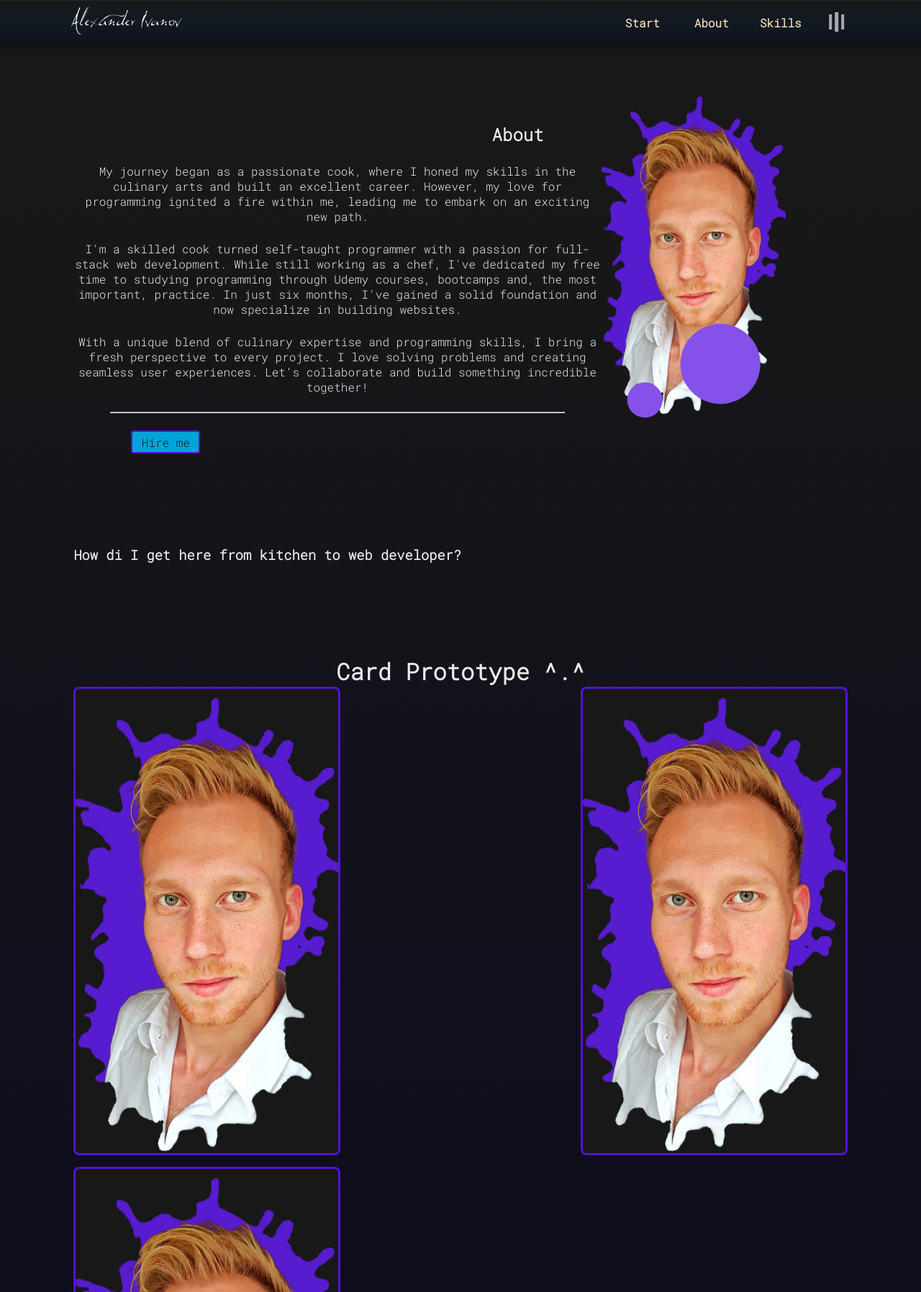
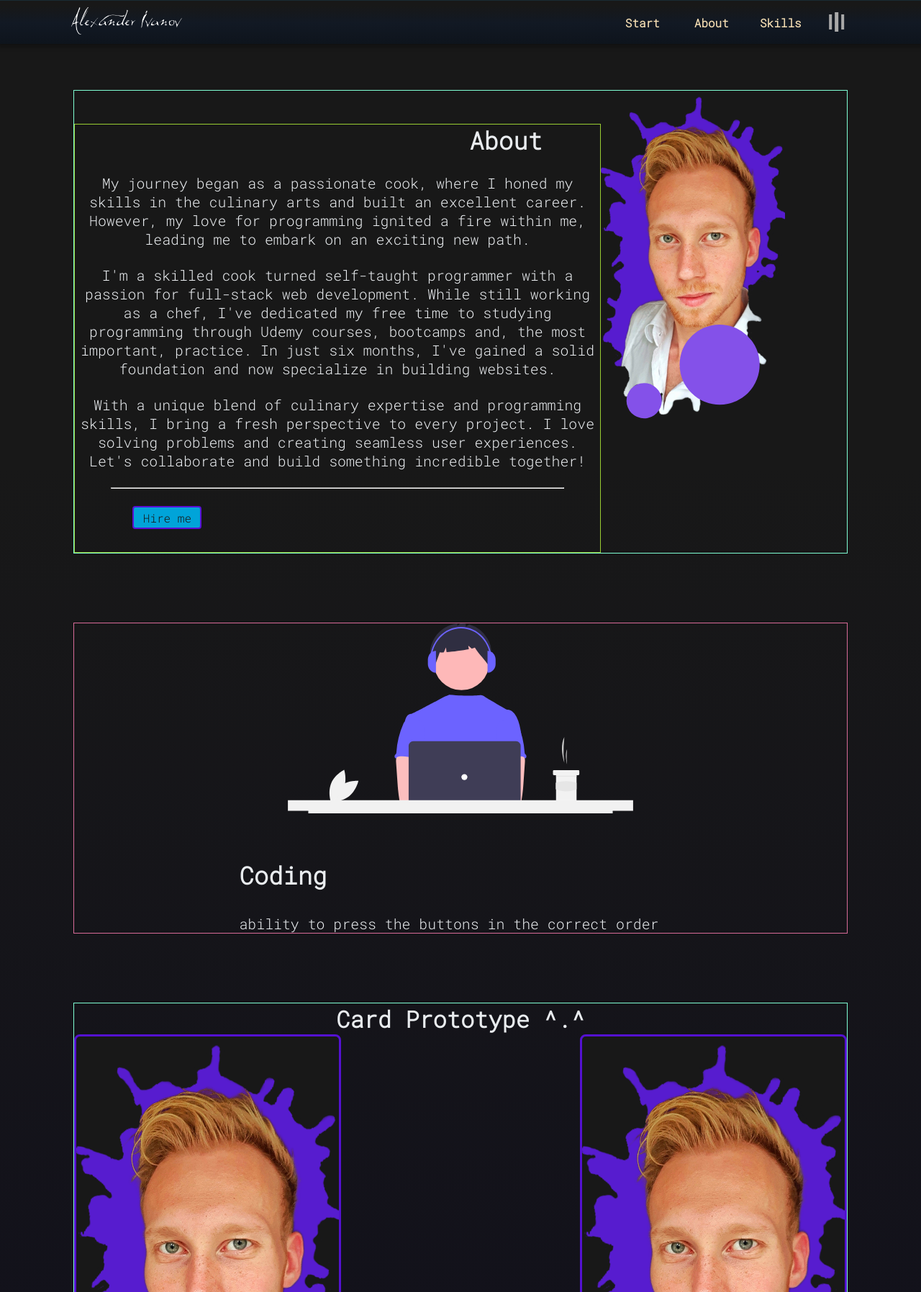
Before and after one commit to fpS-AUDIO/portfolio_django, a Django app: page /portfolio/ in a window 1280 px wide. Shown: the part 799-2594 px from the top of the page at 72% size. Run offline with Django 4.2, Linux system fonts and the light colour scheme.

Commit message:
New Section added - Definition of coding. Adjusted global font-size. Need to add footer social-icons

```diff
--- a/static/css/styles.css
+++ b/static/css/styles.css
@@ -20,6 +20,8 @@
 - @media    when hover is NOT supported (using :active)
 - body
     -- about
+    -- definition of coder
+    -- cards
 - footer
 
 ////////////////////////////////////////////////////////////////////////
@@ -34,6 +36,10 @@
 ////////////////*/
 
 :root {
+
+    --size-font-p: calc(1rem + 0.3vw);
+    --size-font-h2: calc(1.875rem + 0.3vw);
+
     /* this is the default dark theme: */
 
     /* <body> background colors */
@@ -80,7 +86,7 @@
     --clr-media-not-hover-menu-li-active: rgba(37, 71, 87, 0.7);
 
     /* footer */
-    --clr-bg-footer: #181d51;
+    --clr-bg-footer: #12174f;
     --clr-footer-hr-middle: rgb(131, 131, 164);
     --clr-footer-hr-left-right: rgba(211, 221, 223, 0.01);
 
@@ -153,6 +159,14 @@ body {
     background-color: var(--clr-body-bg-1);
     background-image: linear-gradient(180deg, var(--clr-body-bg-1) 30%, var(--clr-body-bg-2) 100%);
     color: var(--clr-primary-text);
+}
+
+p {
+    font-size: var(--size-font-p);
+}
+
+h2 {
+    font-size: var(--size-font-h2);
 }
 
 button,
@@ -353,8 +367,6 @@ textarea {
     padding: 0;
     z-index: 20;
 
-    /* !!!!!!!!!!!!!!!!!!!!! FIX ME !!!!!!!!!!!!!!!!!!!  */
-    /* background-image: linear-gradient(to bottom, , , , , , , , , , , , ); */
     background-color: var(--clr-navbar-bg-1);
     background-image: linear-gradient(180deg, var(--clr-navbar-bg-1) 10%, var(--clr-navbar-bg-2) 50%, var(--clr-navbar-bg-3) 100%);
 
@@ -705,17 +717,22 @@ textarea {
     justify-content: center;
     padding: 0 8%;
     margin: 0 auto;
-    max-width: 100%;
+    max-width: 100vw;
     overflow: hidden;
 }
 
 .div-container-body .div-sub-container {
     z-index: 10;
     margin: 2rem 0;
-    align-items: center;
+    max-width: 100%;
+
     display: flex;
     flex-flow: row wrap;
     justify-content: center;
+    align-items: center;
+
+    /* just for debugging */
+    border: 1px solid aquamarine;
 }
 
 @media (min-width: 48rem) {
@@ -724,6 +741,22 @@ textarea {
         margin: 4rem 0;
     }
 }
+
+.div-container-body .div-flex-sub-container {
+    z-index: 10;
+    margin: 2rem 0;
+    max-width: 100%;
+
+    display: flex;
+    flex-flow: row wrap;
+    justify-content: center;
+    align-items: center;
+    gap: 2rem;
+
+    /* just for debugging */
+    border: 1px solid rgb(216, 107, 152);
+}
+
 
 
 
@@ -786,6 +819,10 @@ textarea {
     align-items: center;
     text-align: center;
     gap: 1.5rem;
+    /* flex-grow: 2; */
+
+    /* just for debugging */
+    border: 1px solid yellowgreen;
 }
 
 .div-container-body .div-sub-container .text-wrap h2 {
@@ -799,18 +836,6 @@ textarea {
     width: 86%;
 }
 
-/* .div-container-body .div-sub-container .text-wrap input[type="button"] {
-    align-self: flex-start;
-    position: relative;
-    left: 5rem;
-    width: 5rem;
-    width: 6rem;
-    height: 2rem;
-    color: var(--clr-menu-links);
-    background-color: var(--clr-neon-3);
-    border: 2px solid var(--clr-hr);
-    border-radius: 8px;
-} */
 
 /* button */
 .div-container-body .div-sub-container .text-wrap .button {
@@ -826,6 +851,7 @@ textarea {
     color: var(--clr-secondary-text);
     z-index: 8;
     background-color: var(--clr-neon-2);
+    margin-bottom: 2rem;
 }
 
 .div-container-body .div-sub-container .text-wrap .button:before {
@@ -875,6 +901,29 @@ textarea {
     transform: translateX(-50%) scaleY(1.3) scaleX(0.8);
 }
 
+
+
+
+
+/* Definition of coder */
+
+.div-flex-sub-container .svg-img-wrap {
+    max-width: 30rem;
+    display: flex;
+
+}
+
+.div-flex-sub-container .svg-img-wrap .svg-img {
+    object-fit: cover;
+    width: 100%;
+}
+
+.div-flex-sub-container .text-flex-wrap {
+    padding-top: 2rem;
+    display: flex;
+    flex-flow: column wrap;
+    gap: 2rem;
+}
 
 
 
@@ -942,16 +991,18 @@ textarea {
 footer {
     width: 100vw;
     height: auto;
-    overflow: hidden;
+    /* overflow: hidden; */
     margin: 0;
     padding: 0;
     position: relative;
+
 }
 
 .footer {
-    overflow: hidden;
+    /* overflow: hidden; */
     line-height: 0;
     height: auto;
+    margin-top: 15rem;
 }
 
 .footer hr {
@@ -963,21 +1014,11 @@ footer {
 }
 
 .footer .footer-img {
-    /*     width: 100vw;
+    width: 100vw;
     object-fit: cover;
 
     position: relative;
-    bottom: 12rem; */
-
-
-    /* FROM HERE */
-    width: 100vw;
-    height: 20rem;
-    /* Set the desired height to hide the top part */
-    background-image: url("{% static 'img/footer-waves.svg' %}");
-    background-size: cover;
-    background-position: bottom center;
-    /* Set the position of the visible part (bottom center in this case) */
+    bottom: 12rem;
 }
 
 .footer .footer-content {
--- a/templates/portfolio/in_common.html
+++ b/templates/portfolio/in_common.html
@@ -70,9 +70,8 @@
 
     <footer>
         <div class="footer">
-            <div class="footer-img"></div>
-<!--             <img class="footer-img" src="{% static 'img/footer-waves.svg' %}"
-                alt="Decoration blue waves for header content"> -->
+            <img class="footer-img" src="{% static 'img/footer-waves.svg' %}"
+                alt="Decoration blue waves for header content">
             <div class="footer-content">
                 <a href="#header">
                     <img id="logo-img" class="logo" src="{% static 'img/logo-ivanov-white.png' %}"
--- a/templates/portfolio/main_body.html
+++ b/templates/portfolio/main_body.html
@@ -68,8 +68,16 @@
 
     </div>
 
-        <div class="div-sub-container" id="div-how">
-            <h3>How di I get here from kitchen to web developer?</h3>
+    <div class="div-flex-sub-container">
+        <div class="svg-img-wrap">
+            <img class="svg-img" src="{% static 'img/coding_man.svg' %}"
+                alt="A coding man icon in blue shirt with headphones.">
+        </div>
+        <div class="text-flex-wrap">
+            <h2>Coding</h2>
+            <p>ability to press the buttons in the correct order</p>
+        </div>
+        <h3></h3>
     </div>
 
     <div class="div-sub-container">
```
Also changed, not shown: static/img/alexander_foto.png, static/img/coding_man.svg (added), static/img/footer-waves.svg. Lines whose indentation alone changed are shown as unchanged.
